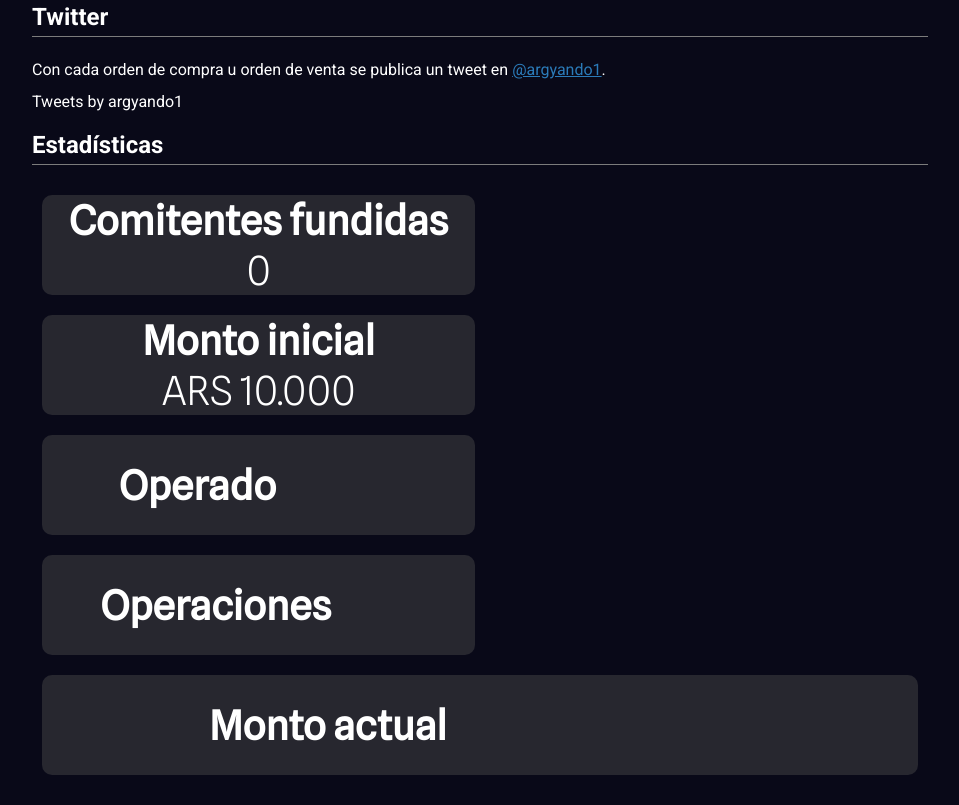
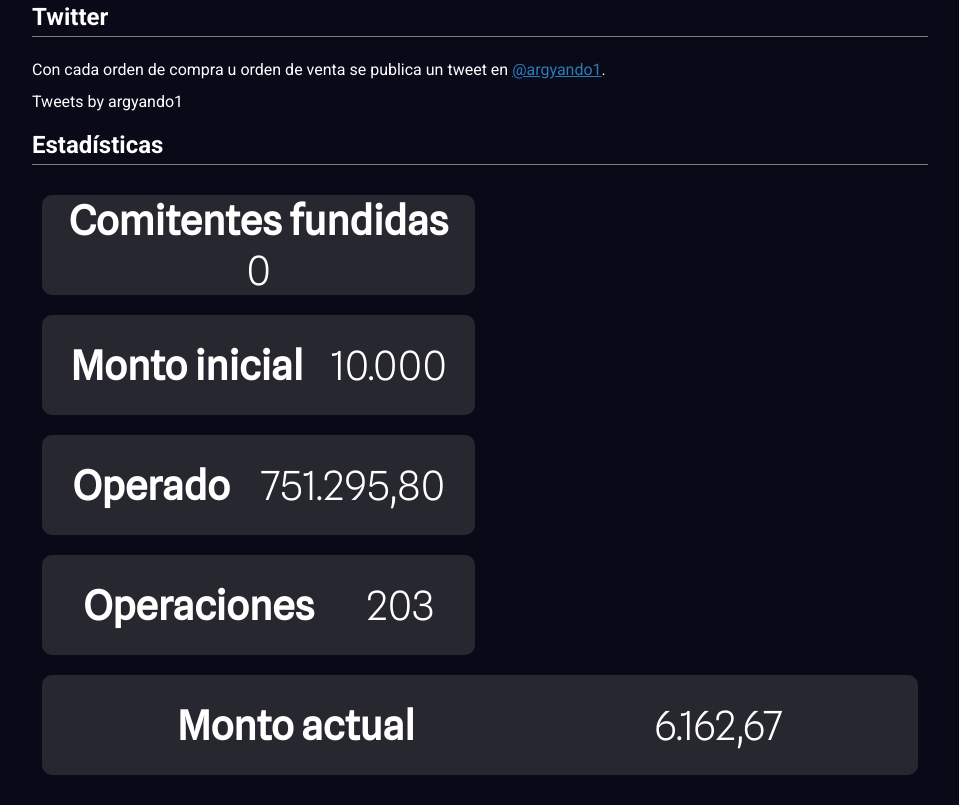
Before and after one commit to yagopajarino/argyando1, a plain HTML site: page index.html in a window 1280 px wide. Shown: the part 1029-1834 px from the top of the page, without its empty margins (160-1119 px from the left). Drawn offline with nearby package versions, Linux system fonts and the light colour scheme.

Commit message:
scripts text into stats

```diff
--- a/index.html
+++ b/index.html
@@ -6,7 +6,6 @@
         <link rel="preconnect" href="https://fonts.gstatic.com" crossorigin>
         <link href="https://fonts.googleapis.com/css2?family=PT+Sans:wght@400;700&family=Playfair+Display:wght@400;500&family=Roboto:wght@300;400;500;700&family=Spline+Sans:wght@300;400&display=swap" rel="stylesheet">
         <link rel="icon" href="https://img.icons8.com/ios-filled/50/000000/candle-sticks.png">
-        <script src="./static/scripts.js" defer></script>
     </head>
     <body>
         <header>
@@ -67,7 +66,7 @@
                     </div>
                     <div class="statsTile">
                         <h1 class="tileHeader">Monto inicial</h1>
-                        <span class="tileText">ARS 10.000</span>
+                        <span class="tileText">10.000</span>
                     </div>
                     <div class="statsTile">
                         <h1 class="tileHeader">Operado</h1>
@@ -85,4 +84,5 @@
             </section>
         </main>
     </body>
+    <script src="./static/scripts.js"></script>
 </html>
--- a/static/scripts.js
+++ b/static/scripts.js
@@ -5,12 +5,14 @@ let actual = document.querySelector("#montoActual")
 var request = new XMLHttpRequest();
 request.open('GET', './info.txt', true);
 request.send(null);
-let text = request.responseText;
+request.addEventListener("load", useItems)
 
+function useItems(){
+    text = this.responseText
+    items = text.split(";")
+    console.log(items)
 
-items = text.split(";")
-console.log(items)
-
-operado.textContent = items[0]
-operaciones.textContent = items[1]
-actual.textContent = items[2]
+    operado.textContent = items[0]
+    operaciones.textContent = items[1]
+    actual.textContent = items[2]
+}
```
Also changed, not shown: info.txt.
